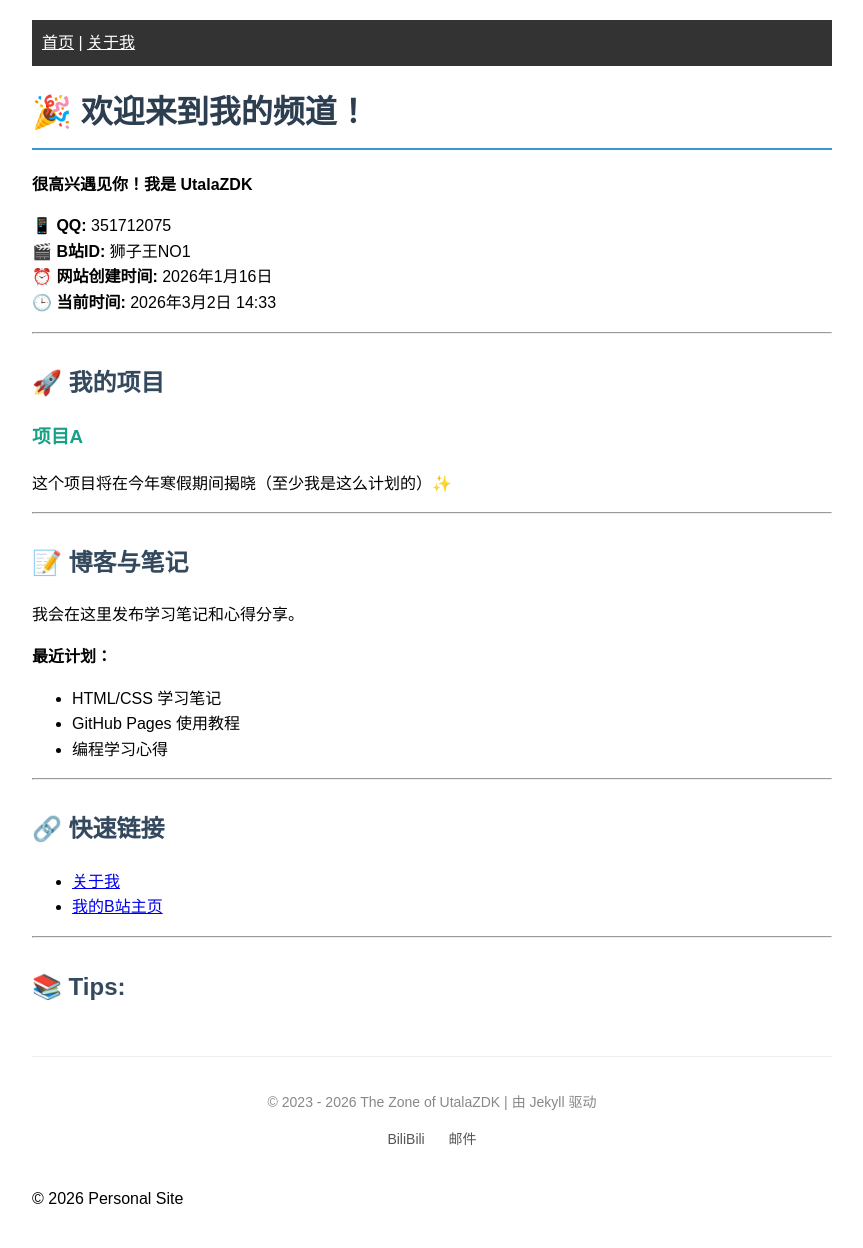
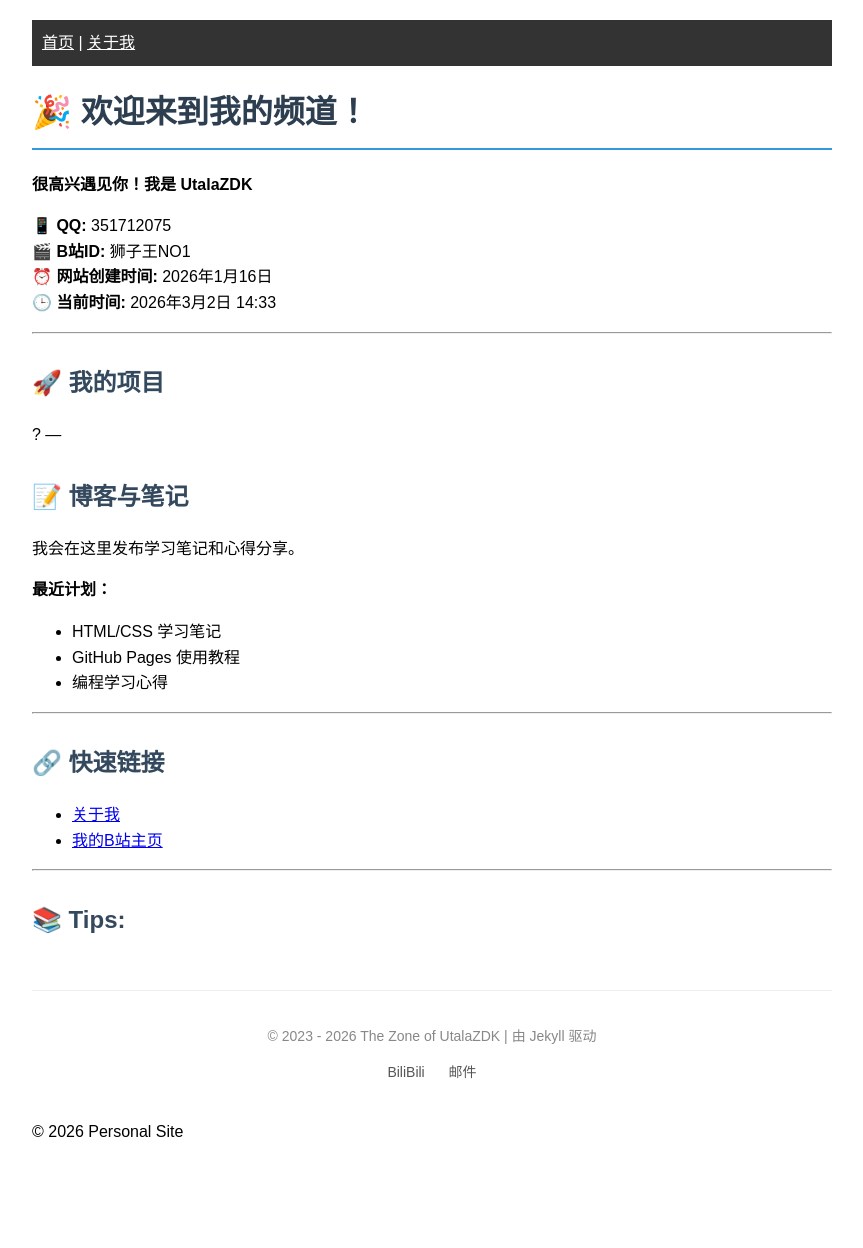
Before and after one commit to UtalaZDK/utalazdk.github.io, a Jekyll site: the page built from index.md, in a window 1280 px wide. Shown: the whole page, without its empty margins (208-1071 px from the left). Built offline with Jekyll 4.4.1, drawn with Linux system fonts in a browser that asks for light colours; our own code applies the rules of GitHub Pages for plain Markdown files; after the commit the page ends 1181 px from its top, so only the background shows below that.

Commit message:
Remove project A section from index.md
Removed project A description from the index.

```diff
--- a/index.md
+++ b/index.md
@@ -10,10 +10,7 @@
 ---
 
 ## 🚀 我的项目
-
-### 项目A
-这个项目将在今年寒假期间揭晓（至少我是这么计划的）✨
-
+?
 ---
 
 ## 📝 博客与笔记
```
